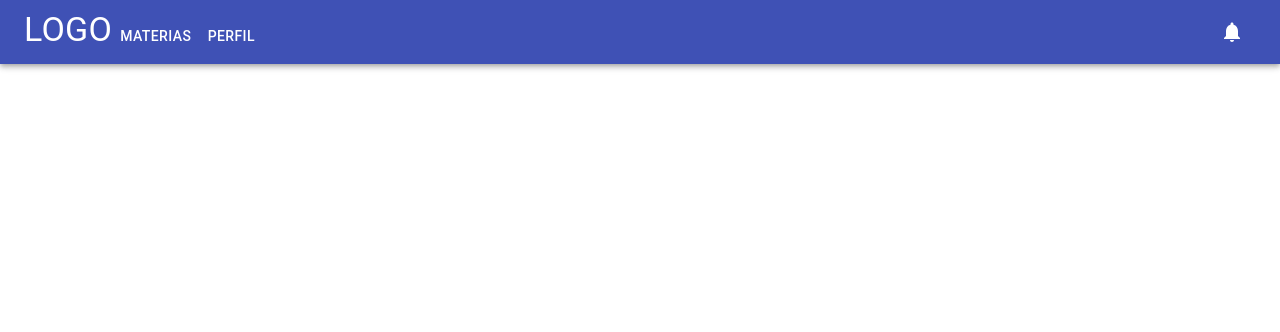
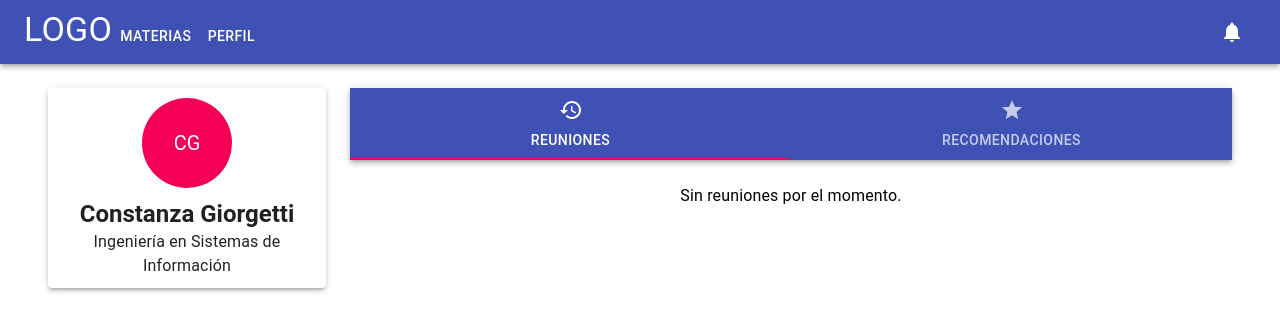
Before and after one commit to coti-giorgetti/final-iaw, a React (Create React App) app: page /profile in a window 1280 px wide. Shown: the top 332 px of the page. Built offline with nearby package versions, Linux system fonts and the light colour scheme.

Commit message:
se crea template de la pagina de perfil de usuario

```diff
--- a/src/App.js
+++ b/src/App.js
@@ -2,6 +2,7 @@ import { BrowserRouter as Router, Switch, Route } from "react-router-dom";
 import "./App.css";
 import Login from "./pages/login";
 import SignUp from "./pages/sign-up";
+import Profile from "./pages/profile";
 import HomeLayout from "./components/layouts/home-layout";
 
 function App() {
@@ -17,6 +18,9 @@ function App() {
           </Route>
           <HomeLayout>
             <Route path="/home"></Route>
+            <Route path="/profile">
+              <Profile />
+            </Route>
           </HomeLayout>
         </Switch>
       </Router>
--- a/src/components/layouts/home-layout/presentation.js
+++ b/src/components/layouts/home-layout/presentation.js
@@ -21,8 +21,12 @@ const Presentation = (props) => {
             <Typography variant="h4" display="inline">
               LOGO
             </Typography>
-            <Button color="inherit">Materias</Button>
-            <Button color="inherit">Perfil</Button>
+            <Button color="inherit" href="/home">
+              Materias
+            </Button>
+            <Button color="inherit" href="/profile">
+              Perfil
+            </Button>
           </div>
           <IconButton color="inherit">
             <NotificationIcon />
--- /dev/null
+++ b/src/components/tabPanel/index.js
@@ -0,0 +1,23 @@
+import React from "react";
+import { Box, Typography } from "@material-ui/core";
+
+const TabPanel = (props) => {
+  const { children, value, index } = props;
+
+  return (
+    <div
+      role="tabpanel"
+      hidden={value !== index}
+      id={`wrapped-tabpanel-${index}`}
+      aria-labelledby={`wrapped-tab-${index}`}
+    >
+      {value === index && (
+        <Box p={3}>
+          <Typography>{children}</Typography>
+        </Box>
+      )}
+    </div>
+  );
+};
+
+export default TabPanel;
--- /dev/null
+++ b/src/pages/profile/index.js
@@ -0,0 +1,14 @@
+import React from "react";
+import Presentation from "./presentation";
+
+const Profile = () => {
+  const [activeTab, setActiveTab] = React.useState(0);
+
+  const handleTabChange = (_event, newValue) => {
+    setActiveTab(newValue);
+  };
+
+  return <Presentation onTabChange={handleTabChange} activeTab={activeTab} />;
+};
+
+export default Profile;
--- /dev/null
+++ b/src/pages/profile/presentation.js
@@ -0,0 +1,61 @@
+import React from "react";
+import {
+  AppBar,
+  Avatar,
+  Grid,
+  Paper,
+  Container,
+  Tab,
+  Tabs,
+  Typography,
+} from "@material-ui/core";
+import { History, Star } from "@material-ui/icons";
+import profileStyles from "./styles";
+import TabPanel from "../../components/tabPanel";
+
+const Presentation = (props) => {
+  const classes = profileStyles();
+
+  return (
+    <Container maxWidth="xl" className={classes.container}>
+      <Grid container spacing={3}>
+        <Grid item md={3}>
+          <ProfileCard />
+        </Grid>
+        <Grid item md={9}>
+          <AppBar position="static">
+            <Tabs
+              value={props.activeTab}
+              onChange={props.onTabChange}
+              variant="fullWidth"
+            >
+              <Tab label="Reuniones" icon={<History />} />
+              <Tab label="Recomendaciones" icon={<Star />} />
+            </Tabs>
+          </AppBar>
+          <TabPanel value={props.activeTab} index={0}>
+            <Typography>Sin reuniones por el momento.</Typography>
+          </TabPanel>
+          <TabPanel value={props.activeTab} index={1}>
+            <Typography>Sin recomendaciones por el momento.</Typography>
+          </TabPanel>
+        </Grid>
+      </Grid>
+    </Container>
+  );
+};
+
+const ProfileCard = () => {
+  const classes = profileStyles();
+  return (
+    <Paper elevation={3} className={classes.paper}>
+      <Avatar className={classes.avatar}>CG</Avatar>
+      <Typography variant="h5">
+        <b>Constanza Giorgetti</b>
+      </Typography>
+      <Typography>Ingeniería en Sistemas de Información</Typography>
+    </Paper>
+  );
+};
+
+export default Presentation;
--- /dev/null
+++ b/src/pages/profile/styles.js
@@ -0,0 +1,23 @@
+import { makeStyles } from "@material-ui/core/styles";
+
+const profileStyles = makeStyles((theme) => ({
+  container: {
+    marginTop: theme.spacing(3),
+    display: "flex",
+    flexDirection: "column",
+  },
+  paper: {
+    display: "flex",
+    flexDirection: "column",
+    justifyContent: "center",
+    alignItems: "center",
+    padding: "10px",
+  },
+  avatar: {
+    marginBottom: "10px",
+    padding: "25px",
+    backgroundColor: theme.palette.secondary.main,
+  },
+}));
+
+export default profileStyles;
```
